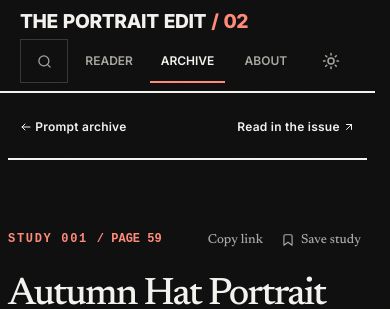
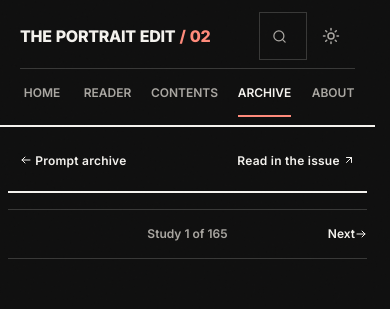
Before and after one commit to ivan-esteban23/the-portrait-edit-issue-02, a React (Vite) app: page /prompts/issue-02-study-001 in a window 390 px wide. Shown: the top 309 px of the page. Built offline with nearby package versions, Linux system fonts and the light colour scheme.

Commit message:
Improve publication navigation and preserve reading context

```diff
--- a/src/App.tsx
+++ b/src/App.tsx
@@ -22,6 +22,8 @@ import { ErrorBoundary } from "./components/ErrorBoundary";
 import { Toast } from "./components/ui/Toast";
 import { BOOKMARK_REMOVED, useBookmarks } from "./hooks/useBookmarks";
 import { useLanguage } from "./i18n/LanguageProvider";
+import { useLastReadPage } from "./hooks/useReadingProgress";
+import { readArchiveContext } from "./lib/archiveNavigation";
 
 const CommandPalette = lazy(() =>
   import("./components/CommandPalette").then((m) => ({
@@ -63,6 +65,10 @@ export default function App() {
   const { theme, setTheme } = useTheme();
   const location = useLocation(),
     navigate = useNavigate();
+  const lastReadPage = useLastReadPage(currentIssue);
+  const archiveContext = location.pathname.startsWith("/prompts/")
+    ? readArchiveContext(location.state?.archiveContext)
+    : null;
   const [commandPaletteOpen, setCommandPaletteOpen] = useState(false);
   const [shortcutsOpen, setShortcutsOpen] = useState(false);
   const [bookmarkToast, setBookmarkToast] = useState<{
@@ -202,6 +208,54 @@ export default function App() {
             <span>{t("Independent portrait studies")}</span>
           </Link>
           <nav aria-label="Publication">
+            <NavLink
+              to="/"
+              end
+              className={({ isActive }) => (isActive ? "is-active" : undefined)}
+            >
+              {t("Home")}
+            </NavLink>
+            <Link
+              to={
+                readerRoute
+                  ? location.pathname + location.search
+                  : readerPath(currentIssue.slug, lastReadPage)
+              }
+              className={readerRoute ? "is-active" : undefined}
+              aria-current={readerRoute ? "location" : undefined}
+              title={t("Continue reading · Page {page}", {
+                page: lastReadPage,
+              })}
+            >
+              {t("Reader")}
+            </Link>
+            <NavLink
+              to={`/issues/${currentIssue.slug}#issue-chapters`}
+              end
+              className={({ isActive }) => (isActive ? "is-active" : undefined)}
+            >
+              {t("Contents")}
+            </NavLink>
+            <NavLink
+              to={{
+                pathname: "/prompts",
+                search: archiveContext?.search ?? "",
+              }}
+              state={
+                archiveContext ? { archiveReturn: archiveContext } : undefined
+              }
+              className={({ isActive }) => (isActive ? "is-active" : undefined)}
+            >
+              {t("Archive")}
+            </NavLink>
+            <NavLink
+              to="/about"
+              className={({ isActive }) => (isActive ? "is-active" : undefined)}
+            >
+              {t("About")}
+            </NavLink>
+          </nav>
+          <div className="masthead-utilities">
             <button
               type="button"
               className="masthead-search-trigger"
@@ -219,25 +273,6 @@ export default function App() {
                 ⌘K
               </kbd>
             </button>
-            <Link
-              to={readerPath(currentIssue.slug, 1)}
-              className={readerRoute ? "is-active" : undefined}
-              aria-current={readerRoute ? "location" : undefined}
-            >
-              {t("Reader")}
-            </Link>
-            <NavLink
-              to="/prompts"
-              className={({ isActive }) => (isActive ? "is-active" : undefined)}
-            >
-              {t("Archive")}
-            </NavLink>
-            <NavLink
-              to="/about"
-              className={({ isActive }) => (isActive ? "is-active" : undefined)}
-            >
-              {t("About")}
-            </NavLink>
             <div className="masthead-theme">
               <button
                 type="button"
@@ -249,7 +284,7 @@ export default function App() {
                 <Icon name={theme === "dark" ? "sun" : "moon"} size={18} />
               </button>
             </div>
-          </nav>
+          </div>
         </header>
       )}
       <main id="main" tabIndex={-1}>
--- a/src/editorial.css
+++ b/src/editorial.css
@@ -954,3 +954,92 @@
   .standalone-study .study-article > header { padding-bottom: 16px; }
   .standalone-study .study-figure img { max-height: 550px; }
 }
+
+/* Keep publication destinations visible and separate from search/display tools. */
+@media screen {
+  .masthead {
+    display: grid;
+    grid-template-columns: minmax(0, 1fr) auto auto;
+    column-gap: 20px;
+    row-gap: 8px;
+  }
+  .masthead nav {
+    display: flex;
+    flex-wrap: nowrap;
+    gap: 2px;
+  }
+  .masthead nav a {
+    min-height: 48px;
+    justify-content: center;
+    padding-inline: 10px;
+    white-space: nowrap;
+  }
+  .masthead-utilities {
+    display: flex;
+    align-items: center;
+    gap: 8px;
+  }
+  .masthead-utilities .masthead-search-trigger {
+    min-width: 48px;
+    min-height: 48px;
+    padding-inline: 12px;
+  }
+  .masthead-utilities .masthead-theme-toggle {
+    min-width: 48px;
+    min-height: 48px;
+  }
+  .study-quick-nav {
+    display: grid;
+    grid-template-columns: minmax(0, 1fr) auto minmax(0, 1fr);
+    align-items: center;
+    gap: 8px;
+    max-width: 1120px;
+    margin: 0 auto 24px;
+    border-block: 1px solid var(--border);
+    font: 600 var(--type-caption)/1.4 var(--font-sans);
+  }
+  .study-quick-nav a {
+    display: flex;
+    align-items: center;
+    min-height: 48px;
+    width: fit-content;
+    padding-block: 8px;
+    text-decoration: none;
+  }
+  .study-quick-nav > :last-child { justify-self: end; }
+  .study-quick-nav a:hover { text-decoration: underline; }
+  .study-position { color: var(--muted); text-align: center; }
+}
+@media screen and (max-width: 1100px) {
+  .masthead { grid-template-columns: minmax(0, 1fr) auto; }
+  .masthead > .wordmark { grid-area: 1 / 1; }
+  .masthead-utilities { grid-area: 1 / 2; }
+  .masthead nav {
+    grid-area: 2 / 1 / 3 / -1;
+    display: grid;
+    grid-template-columns: repeat(5, minmax(0, 1fr));
+    width: 100%;
+    gap: 0;
+    border-top: 1px solid var(--border);
+  }
+  .masthead nav a { padding-inline: 4px; letter-spacing: normal; }
+  .masthead-utilities .search-trigger-label,
+  .masthead-utilities .search-trigger-kbd { display: none; }
+}
+@media screen and (max-width: 480px) {
+  .masthead { column-gap: 8px; }
+  .masthead > .wordmark { font-size: 1rem; white-space: normal; }
+  .masthead .wordmark > span:not(.wordmark-issue) { display: none; }
+  .masthead-utilities { gap: 0; }
+  .masthead nav {
+    display: flex;
+    justify-content: space-between;
+  }
+  .masthead nav a {
+    flex: 0 0 auto;
+    min-width: 44px;
+    padding-inline: 0;
+    font-size: .75rem;
+  }
+  .standalone-study .study-links { margin-bottom: 16px; }
+}
--- a/src/pages/IssueOverviewPage.tsx
+++ b/src/pages/IssueOverviewPage.tsx
@@ -12,7 +12,7 @@ import { usePageMeta } from "@/hooks/usePageMeta";
 
 export function IssueOverviewPage() {
   const { slug } = useParams();
-  const { hash } = useLocation();
+  const { hash, key: navigationKey } = useLocation();
   const chapterHeading = useRef<HTMLHeadingElement>(null);
   const browseChapters = useCallback(() => {
     const heading = chapterHeading.current;
@@ -42,7 +42,7 @@ export function IssueOverviewPage() {
     if (hash !== "#issue-chapters") return;
     const frame = requestAnimationFrame(browseChapters);
     return () => cancelAnimationFrame(frame);
-  }, [hash, issue?.slug, browseChapters]);
+  }, [hash, issue?.slug, browseChapters, navigationKey]);
   if (!issue) return <NotFoundPage />;
   const issueStudies = prompts.filter((p) => p.issueSlug === issue.slug);
 
--- a/src/pages/StudyPage.tsx
+++ b/src/pages/StudyPage.tsx
@@ -75,6 +75,33 @@ export function StudyPage() {
           <IconText>Read in the issue ↗</IconText>
         </Link>
       </div>
+      <nav className="study-quick-nav" aria-label="Study shortcuts">
+        {previousPrompt ? (
+          <Link
+            to={`/prompts/${previousPrompt.id}`}
+            state={studyState}
+            aria-label={`Previous: ${previousPrompt.title}`}
+          >
+            <IconText>← Previous</IconText>
+          </Link>
+        ) : (
+          <span />
+        )}
+        <span className="study-position">
+          Study {promptIndex + 1} of {prompts.length}
+        </span>
+        {nextPrompt ? (
+          <Link
+            to={`/prompts/${nextPrompt.id}`}
+            state={studyState}
+            aria-label={`Next: ${nextPrompt.title}`}
+          >
+            <IconText>Next →</IconText>
+          </Link>
+        ) : (
+          <span />
+        )}
+      </nav>
       <Study key={prompt.id} prompt={prompt}>
         <aside className="parameters">
           <h2>Study record</h2>
```
Also changed, not shown: 2 other files (tests, documents, lock files or other folders).
